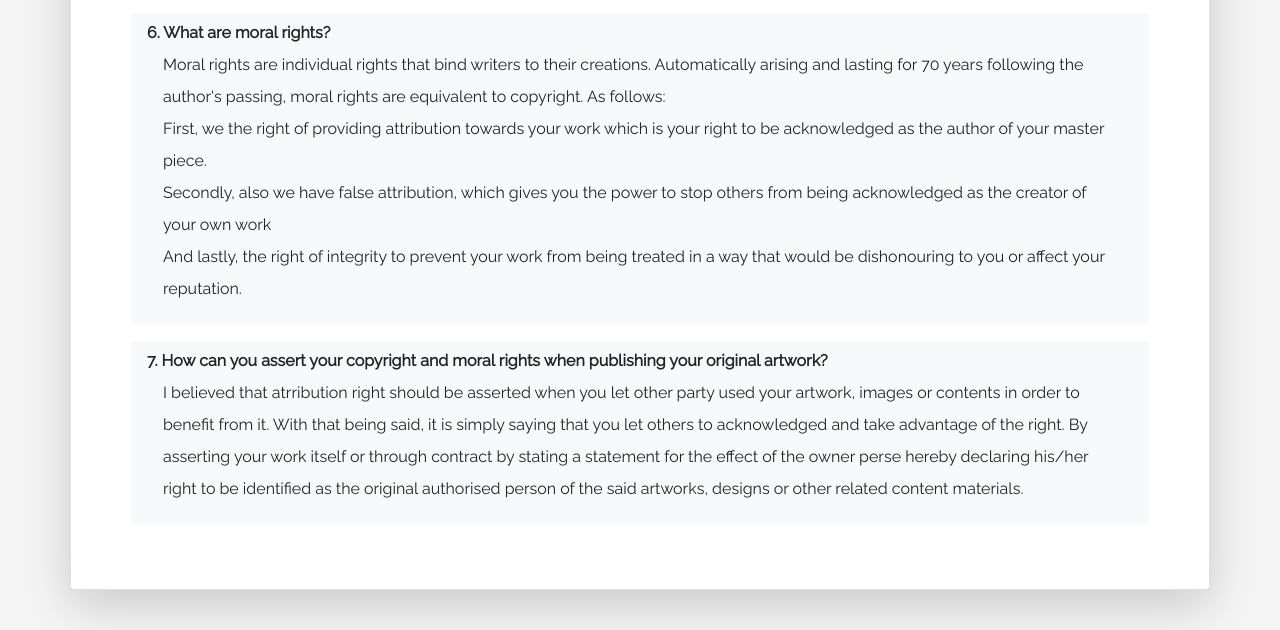
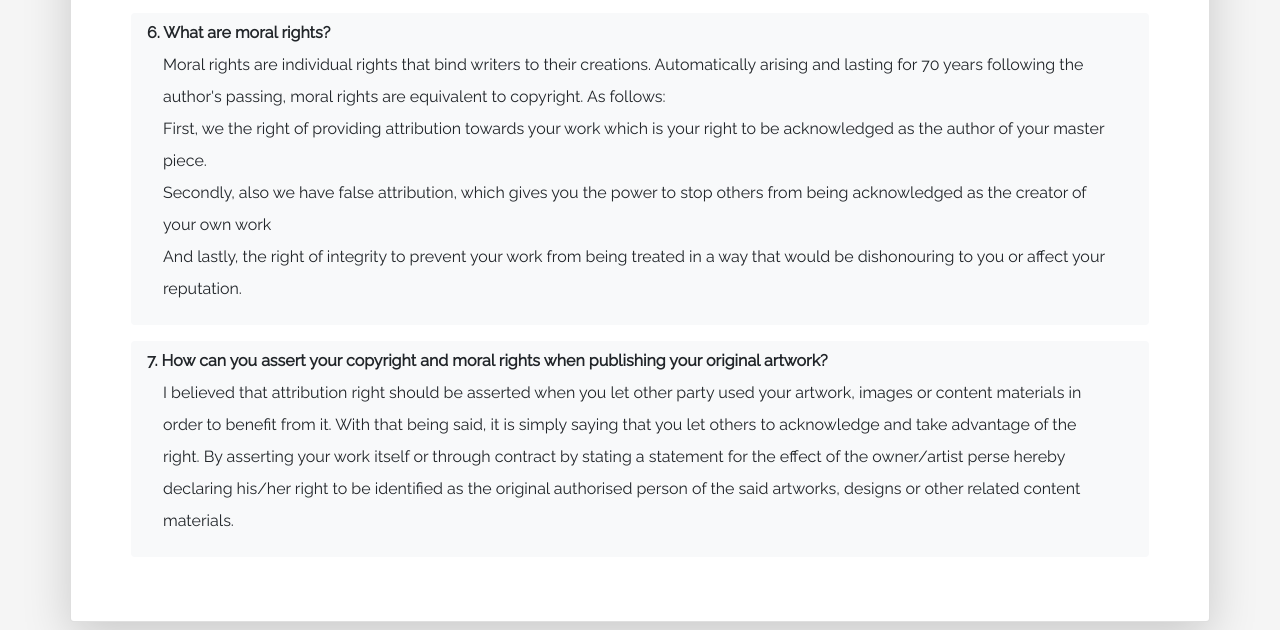
Before and after one commit to michaelbenedictbautista/DigitalImages, a plain HTML site: page index.html in a window 1280 px wide. Shown: the part 3760-4390 px from the top of the page. Drawn offline with nearby package versions, Linux system fonts and the light colour scheme; files whose address does not match are found by name.

Commit message:
Modified answer 7

```diff
--- a/index.html
+++ b/index.html
@@ -316,9 +316,9 @@
 						<label class="fw-bold" for="floatingInputValue">7. How can you assert your copyright and moral
 							rights when publishing your original artwork?</label><br>
 						<p class="mx-3">
-							I believed that atrribution right should be asserted when you let other party used your artwork, images or contents in order to benefit from it. With that being said,
-							it is simply saying that you let others to acknowledged and take advantage of the right. By asserting your work itself or through contract by stating a statement for the effect
-							of the owner perse hereby declaring his/her right to be identified as the original authorised person of the said artworks, designs or other related content materials.
+							I believed that attribution right should be asserted when you let other party used your artwork, images or content materials in order to benefit from it. With that being said,
+							it is simply saying that you let others to acknowledge and take advantage of the right. By asserting your work itself or through contract by stating a statement for the effect
+							of the owner/artist perse hereby declaring his/her right to be identified as the original authorised person of the said artworks, designs or other related content materials.
 						</p>
 						</p>
 					</div>
```
